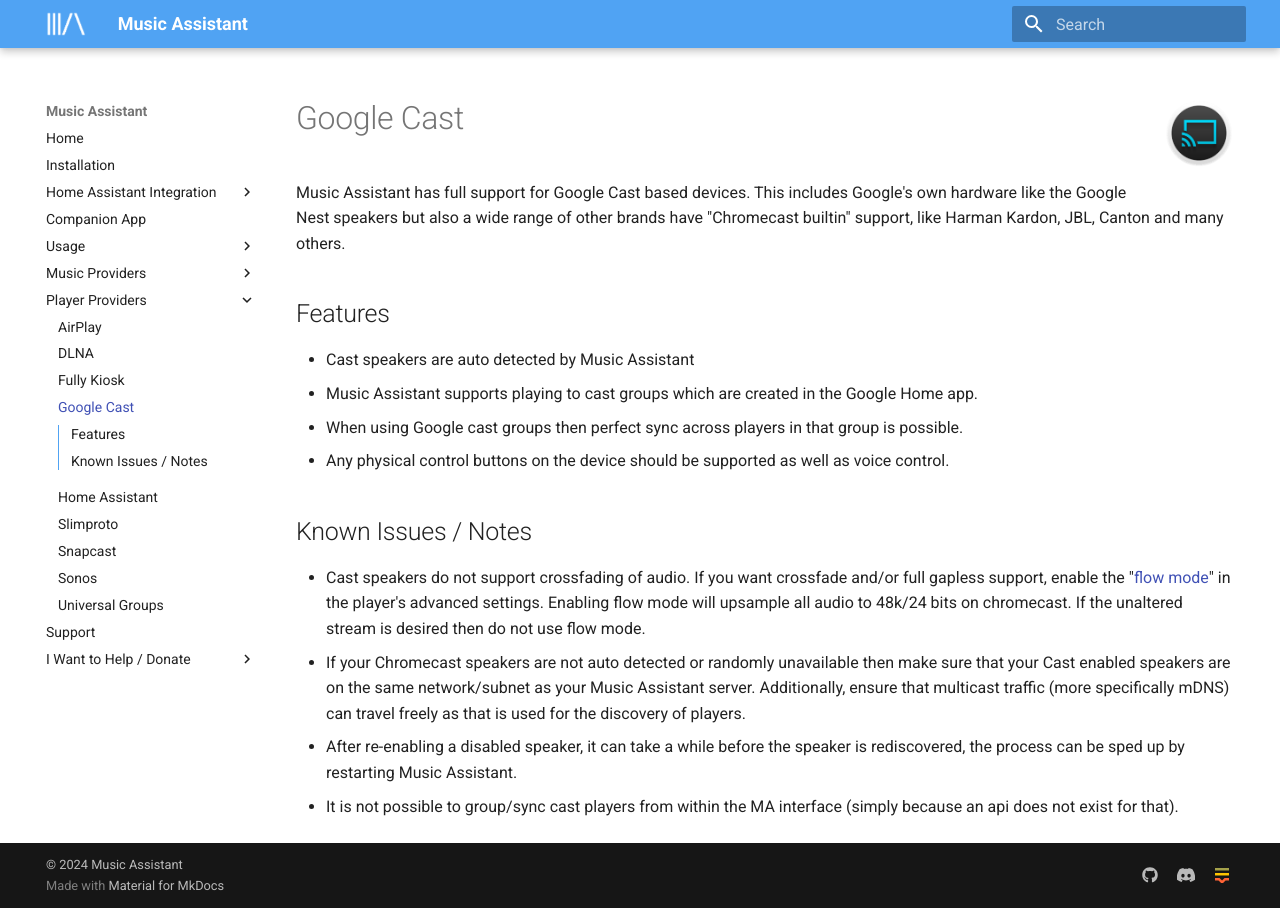
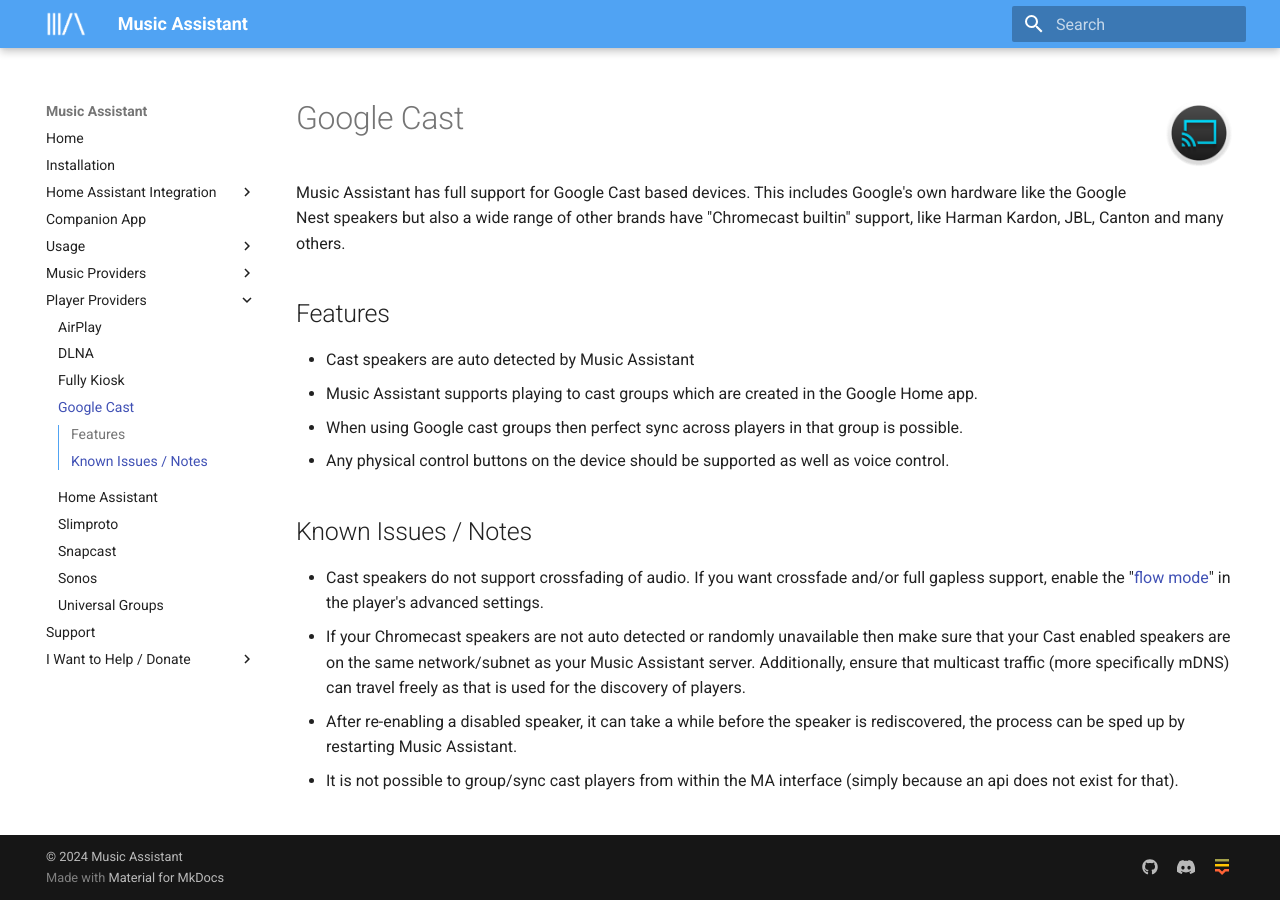
Before and after one commit to pwbriggs/music-assistant.github.io, an MkDocs documentation site: the page built from docs/player-support/google-cast.md, in a window 1280 px wide. Built offline with MkDocs 1.6.1 and Material for MkDocs 9.7.7, drawn with Linux system fonts in a browser that asks for light colours.

Commit message:
Remove unwanted text

```diff
--- a/docs/player-support/google-cast.md
+++ b/docs/player-support/google-cast.md
@@ -12,7 +12,7 @@
 
 ## Known Issues / Notes
 
-- Cast speakers do not support crossfading of audio. If you want crossfade and/or full gapless support, enable the "[flow mode](../faq/normalization/#track-queueing)" in the player's advanced settings. Enabling flow mode will upsample all audio to 48k/24 bits on chromecast. If the unaltered stream is desired then do not use flow mode.
+- Cast speakers do not support crossfading of audio. If you want crossfade and/or full gapless support, enable the "[flow mode](../faq/normalization/#track-queueing)" in the player's advanced settings.
 - If your Chromecast speakers are not auto detected or randomly unavailable then make sure that your Cast enabled speakers are on the same network/subnet as your Music Assistant server. Additionally, ensure that multicast traffic (more specifically mDNS) can travel freely as that is used for the discovery of players.
 - After re-enabling a disabled speaker, it can take a while before the speaker is rediscovered, the process can be sped up by restarting Music Assistant.
 - It is not possible to group/sync cast players from within the MA interface (simply because an api does not exist for that).
```
